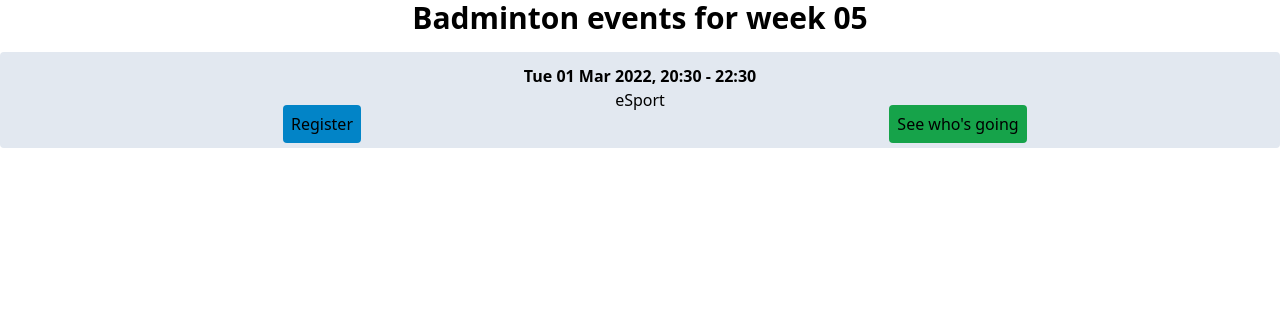
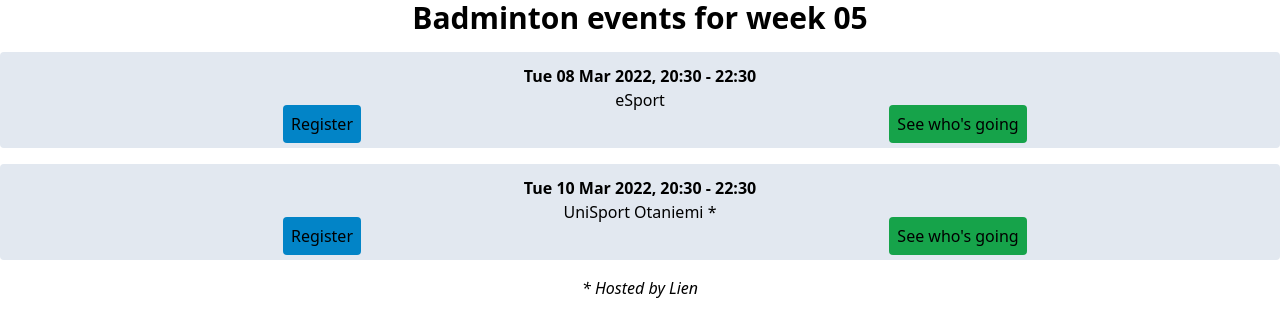
Before and after one commit to Go-for-Games/web, a React (Create React App) app: page / in a window 1280 px wide. Shown: the top 336 px of the page. Built offline with nearby package versions, Linux system fonts and the light colour scheme.

Commit message:
chore: new events

```diff
--- a/src/App.tsx
+++ b/src/App.tsx
@@ -4,17 +4,17 @@ import Event from './components/Event';
 
 const events = [
   {
-    date: 'Tue 01 Mar 2022, 20:30 - 22:30',
+    date: 'Tue 08 Mar 2022, 20:30 - 22:30',
     location: 'eSport',
     form: 'https://forms.gle/bsPuAboVBoiJAtW89',
     view: 'https://docs.google.com/forms/d/e/1FAIpQLSfDSN2M6W6BUjL72rGgl2WnbvKXFBoYYaCgezCH3-m8FYgqLQ/viewanalytics',
   },
-  // {
-  //   date: 'Thu 17 Feb 2022, 20:30 - 22:30',
-  //   location: 'eSport',
-  //   form: 'https://forms.gle/YMCaPVseYmhS1caGA',
-  //   view: 'https://docs.google.com/forms/d/e/1FAIpQLSfn4xSq_6cZXcnT-ZtczJpmaUaKe4FStNBeGaxjoIH8SubvVA/viewanalytics',
-  // },
+  {
+    date: 'Tue 10 Mar 2022, 20:30 - 22:30',
+    location: 'UniSport Otaniemi *',
+    form: 'https://forms.gle/YMCaPVseYmhS1caGA',
+    view: 'https://docs.google.com/forms/d/e/1FAIpQLSfn4xSq_6cZXcnT-ZtczJpmaUaKe4FStNBeGaxjoIH8SubvVA/viewanalytics',
+  },
   // {
   //   date: 'Thu 23 Dec 2021, 20:30 - 22:30',
   //   location: 'eSport',
@@ -31,6 +31,9 @@ function App() {
       {events.map((event, i) => {
         return <Event event={event} key={i} />;
       })}
+      <p>
+        <i>* Hosted by Lien</i>
+      </p>
     </div>
   );
 }
```
